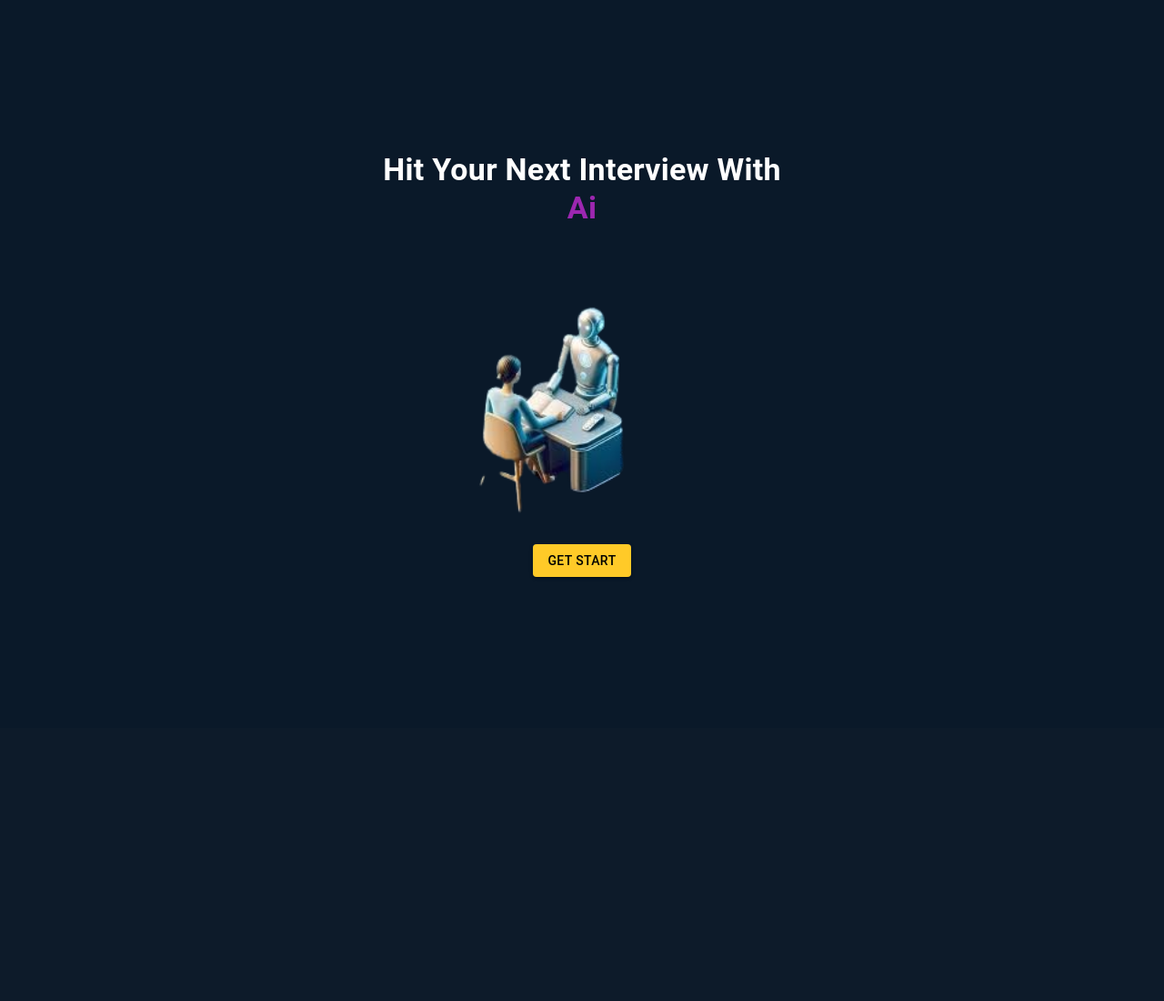
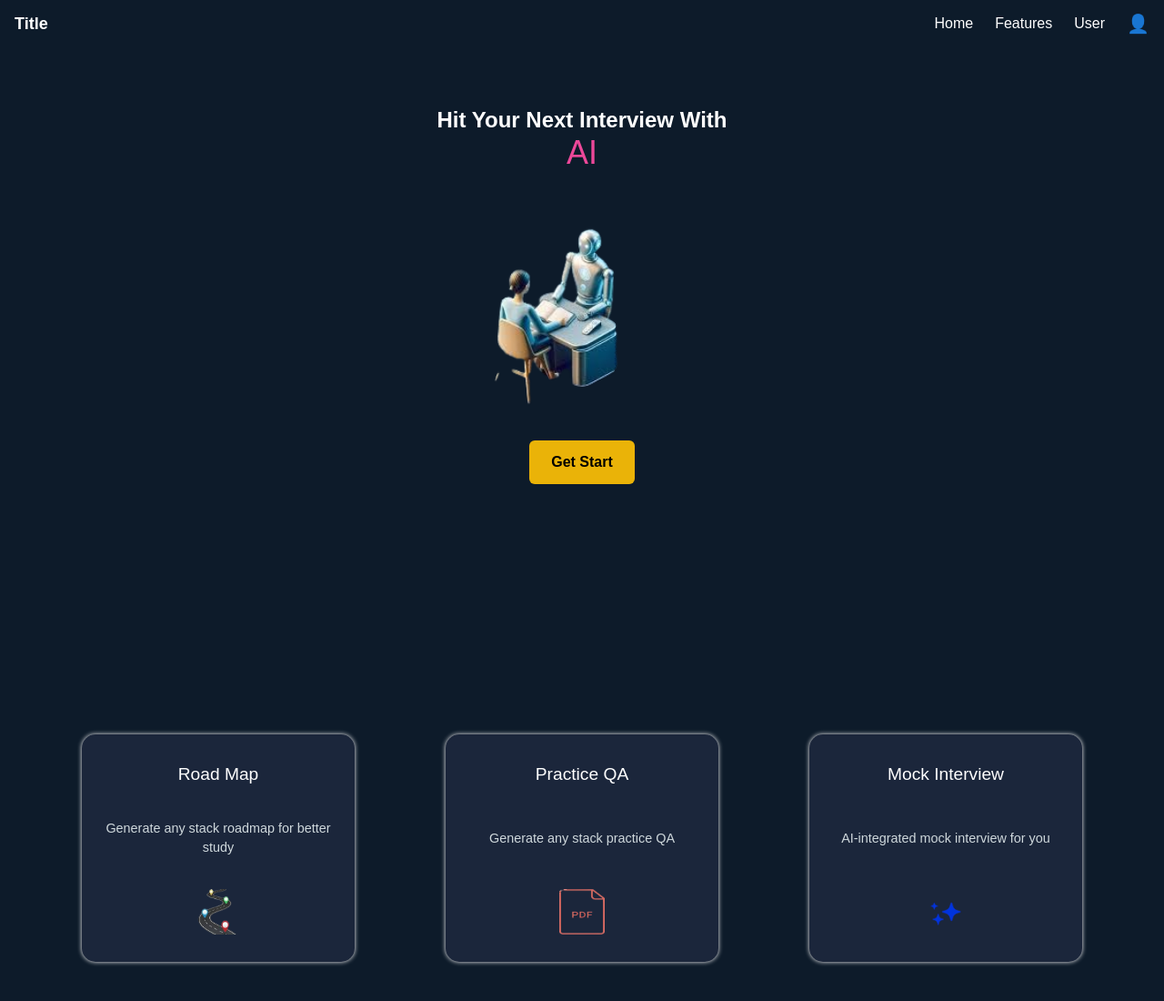
Before and after one commit to clumsy-coders-org/interviewapp, a React (Create React App) app in the folder client/: page / in a window 1280 px wide. Shown: the top 1100 px of the page at 91% size. Before the commit the page ends 800 px from the top, so only its background shows below. Built offline with nearby package versions, Linux system fonts and the light colour scheme.

Commit message:
Modified HomePage

```diff
--- a/client/src/App.js
+++ b/client/src/App.js
@@ -2,7 +2,6 @@
 import {Route,Routes} from "react-router-dom"
 import Signup from "./Component/Signup/Signup";
 import HomePage from "./Component/Home/HomePage";
-import Dashboard from "./Component/Home/Dashboard";
 
 function App() {
 
@@ -13,7 +12,6 @@ function App() {
       <Routes>
 
         <Route element={<HomePage/>} path="/"  />
-        <Route path="/dashboard" element={<Dashboard />} />
         <Route element={<Signup/>} path="/signup"  />
 
 
--- a/client/src/Component/Home/Dashboard.jsx
+++ /dev/null
@@ -1,29 +0,0 @@
-import React from 'react';
-import '../Styles/Dashboard.css'
-import roadmapIcon from '../../Asset/roadmap-icon.png'
-import qaIcon from '../../Asset/qa-icon.png'
-import mockInterviewIcon from '../../Asset/mockiw-icon.png'
-
-const Dashboard = () => {
-  return (
-    <div className="dashboard">
-      <div className="card">
-        <h3>Road Map</h3>
-        <p>Generate any stack roadmap for better study</p>
-        <img src={roadmapIcon} alt='roadmap'/>
-      </div>
-      <div className="card">
-        <h3>Practice QA</h3>
-        <p>Generate any stack practice QA</p>
-        <img src={qaIcon} alt="Practice QA" />
-      </div>
-      <div className="card">
-        <h3>Mock Interview</h3>
-        <p>AI-integrated mock interview helps you overcome your interview fear</p>
-        <img src={mockInterviewIcon} alt="Mock Interview" />
-      </div>
-    </div>
-  );
-};
-
-export default Dashboard;
--- a/client/src/Component/Home/HomePage.jsx
+++ b/client/src/Component/Home/HomePage.jsx
@@ -1,45 +1,46 @@
-import React from 'react';
-import { Box, Typography, Button } from '@mui/material';
+import React from "react";
+import Navbar from "./Navbar";
 import robotInterview from '../../Asset/robot-interview.png'
-import { useNavigate } from 'react-router-dom';
+import roadmap from '../../Asset/roadmap-icon.png'
+import qa from '../../Asset/qa-icon.png'
+import mockInteview from '../../Asset/mockiw-icon.png'
+import '../Styles/HomePage.css'
 
-const HomePage = () => {
-  const navigate = useNavigate();
+const Homepage = () => {
+  const username = "User";
 
-  const handleGetStartClick = () => {
-    navigate('/dashboard');
-  };
   return (
-    <Box
-      sx={{
-        height: '100vh',
-        backgroundColor: '#0a1929',
-        color: 'white',
-        display: 'flex',
-        flexDirection: 'column',
-        justifyContent: 'center',
-        alignItems: 'center',
-        textAlign: 'center',
-        p: 2,
-      }}
-    >
-      <Typography variant="h4" sx={{ mb: 2, fontWeight: 'bold' }}>
-        Hit Your Next Interview With
-        <Typography variant="h4" sx={{ mb: 2, color: 'secondary.main', fontWeight: 'bold' }}>
-        Ai
-      </Typography>
-      </Typography>
-      <Box
-        component="img"
-        sx={{ mb: 2, width: '300px' }}
-        src={robotInterview}
-        alt="Interview AI"
-      />
-      <Button onClick={handleGetStartClick} variant="contained" sx={{ backgroundColor: '#ffca28', color: 'black' }}>
-        Get Start
-      </Button>
-    </Box>
+    <div className="min-h-screen text-white">
+      <Navbar username={username}/>
+
+      <div className="flex flex-col items-center justify-center mt-16">
+        <h1 className="text-2xl font-semibold">Hit Your Next Interview With</h1>
+        <h1 className="text-4xl text-pink-500">AI</h1>
+        <img src={robotInterview} alt="Robot Interview" className="w-64 h-64 mt-4"/>
+        <button className="mt-6 px-6 py-3 bg-yellow-500 text-black font-semibold rounded-md">
+          Get Start
+        </button>
+      </div>
+
+      <div className="homepage">
+      <div className="card">
+        <h3>Road Map</h3>
+        <p>Generate any stack roadmap for better study</p>
+        <img src={roadmap} alt='roadmap'/>
+      </div>
+      <div className="card">
+        <h3>Practice QA</h3>
+        <p>Generate any stack practice QA</p>
+        <img src={qa} alt="Practice QA" />
+      </div>
+      <div className="card">
+        <h3>Mock Interview</h3>
+        <p>AI-integrated mock interview for you</p>
+        <img src={mockInteview} alt="Mock Interview" />
+      </div>
+</div>
+</div>
   );
 };
 
-export default HomePage;
+export default Homepage;
--- /dev/null
+++ b/client/src/Component/Home/Navbar.jsx
@@ -0,0 +1,47 @@
+import React, { useState } from "react";
+
+const Navbar = ({ username }) => {
+  const [showUserDropdown, setShowUserDropdown] = useState(false);
+  const [showFeatureDropdown, setShowFeatureDropdown] = useState(false);
+
+  return (
+    <nav className="navbar text-white px-4 py-3 flex justify-between items-center">
+      <div className="text-lg font-bold">Title</div>
+
+      <div className="flex items-center space-x-6">
+
+        <div className="hover:text-gray-300 cursor-pointer">Home</div>
+
+        <div className="relative">
+          <div
+            className="hover:text-gray-300 cursor-pointer"
+            onClick={() => setShowFeatureDropdown(!showFeatureDropdown)}
+          >
+            Features
+          </div>
+          {showFeatureDropdown && (
+            <div className="absolute mt-2 bg-white text-black rounded-md shadow-lg">
+              <a href="#" className="block px-4 py-2 hover:bg-gray-200">Roadmap</a>
+              <a href="#" className="block px-4 py-2 hover:bg-gray-200">Practice QA</a>
+              <a href="#" className="block px-4 py-2 hover:bg-gray-200">Mock Interview</a>
+            </div>
+          )}
+        </div>
+
+        {username && <div className="mr-4">{username}</div>}
+
+        <div className="relative cursor-pointer" onClick={() => setShowUserDropdown(!showUserDropdown)}>
+          <div className="text-xl">👤</div>
+          {showUserDropdown && (
+            <div className="absolute right-0 mt-2 bg-white text-black rounded-md shadow-lg">
+              <a href="#" className="block px-4 py-2 hover:bg-gray-200 whitespace-nowrap">Sign In</a>
+              <a href="#" className="block px-4 py-2 hover:bg-gray-200 whitespace-nowrap">Sign Out</a>
+            </div>
+          )}
+        </div>
+      </div>
+    </nav>
+  );
+};
+
+export default Navbar;
--- a/client/src/Component/Styles/Dashboard.css
+++ /dev/null
@@ -1,60 +0,0 @@
-/* Ensure the dashboard has the correct background and spacing */
-.dashboard {
-    display: flex;
-    justify-content: space-around;
-    align-items: center;
-    background-color: #0D1B2A;
-    padding: 40px;
-    height: 100vh; /* Ensure it covers the full viewport height */
-  }
-
-  /* Style each card */
-  .card {
-    background-color: #1B263B;
-    border-radius: 15px;
-    padding: 30px 20px;
-    color: white;
-    text-align: center;
-    width: 300px; /* Fixed width for consistent card size */
-    height: 250px; /* Fixed height to control the card size */
-    box-shadow: 0 0 5px rgb(255, 253, 253);
-    transition: transform 0.2s ease-in-out;
-    display: flex;
-    flex-direction: column;
-    justify-content: space-between; /* Evenly distribute content vertically */
-  }
-
-  /* Add hover effect to cards */
-  .card:hover {
-    transform: scale(1.05);
-  }
-
-  /* Style the headings inside the cards */
-  .card h3 {
-    margin-bottom: 10px;
-    font-size: 1.2rem;
-    color: #ffffff;
-  }
-
-  /* Style the text inside the cards */
-  .card p {
-    font-size: 0.9rem;
-    color: #cfd8dc;
-    margin: 10px 0;
-  }
-
-  /* Style the images */
-  .card img {
-    width: 50px; /* Adjust width for better fit */
-    height: 50px; /* Adjust height for better fit */
-    margin: 0 auto; /* Center the image horizontally */
-    margin-top: 10px; /* Add space between text and image */
-  }
-
-  /* Ensure the app has the correct global styles */
-  body {
-    margin: 0;
-    font-family: Arial, sans-serif;
-    background-color: #0D1B2A;
-    color: white;
-  }
--- /dev/null
+++ b/client/src/Component/Styles/HomePage.css
@@ -0,0 +1,66 @@
+.navbar{
+    background-color: #0D1B2A;
+}
+
+.min-h-screen{
+    background-color: #0D1B2A;
+}
+
+.homepage {
+    display: flex;
+    justify-content: space-around;
+    align-items: center;
+    background-color: #0D1B2A;
+    padding: 40px;
+    height: 100vh;
+  }
+
+  .card {
+    background-color: #1B263B;
+    border-radius: 15px;
+    padding: 30px 20px;
+    color: white;
+    text-align: center;
+    width: 300px;
+    height: 250px;
+    box-shadow: 0 0 5px rgb(255, 253, 253);
+    transition: transform 0.2s ease-in-out;
+    display: flex;
+    flex-direction: column;
+    justify-content: space-between;
+  }
+
+
+  .card:hover {
+    transform: scale(1.05);
+  }
+
+
+  .card h3 {
+    margin-bottom: 10px;
+    font-size: 1.2rem;
+    color: #ffffff;
+  }
+
+
+  .card p {
+    font-size: 0.9rem;
+    color: #cfd8dc;
+    margin: 10px 0;
+  }
+
+
+  .card img {
+    width: 50px;
+    height: 50px;
+    margin: 0 auto;
+    margin-top: 10px;
+  }
+
+
+  body {
+    margin: 0;
+    font-family: Arial, sans-serif;
+    background-color: #0D1B2A;
+    color: white;
+  }
```
